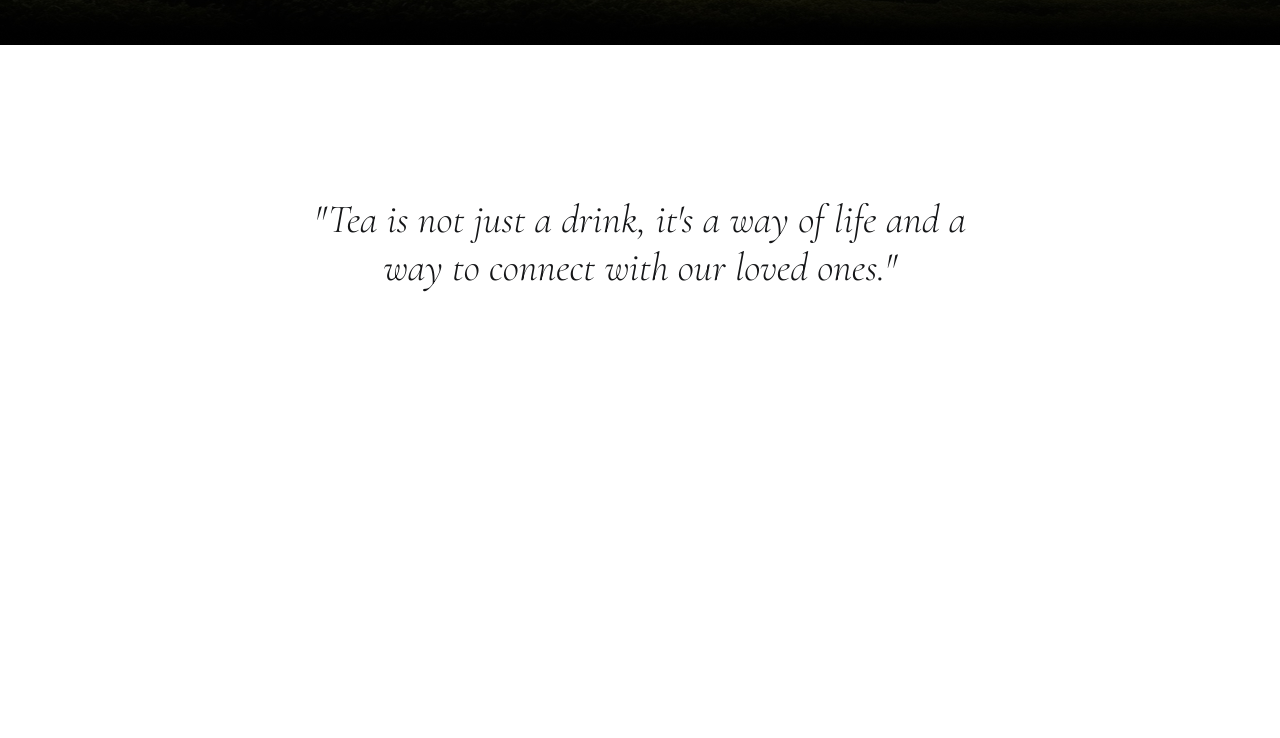
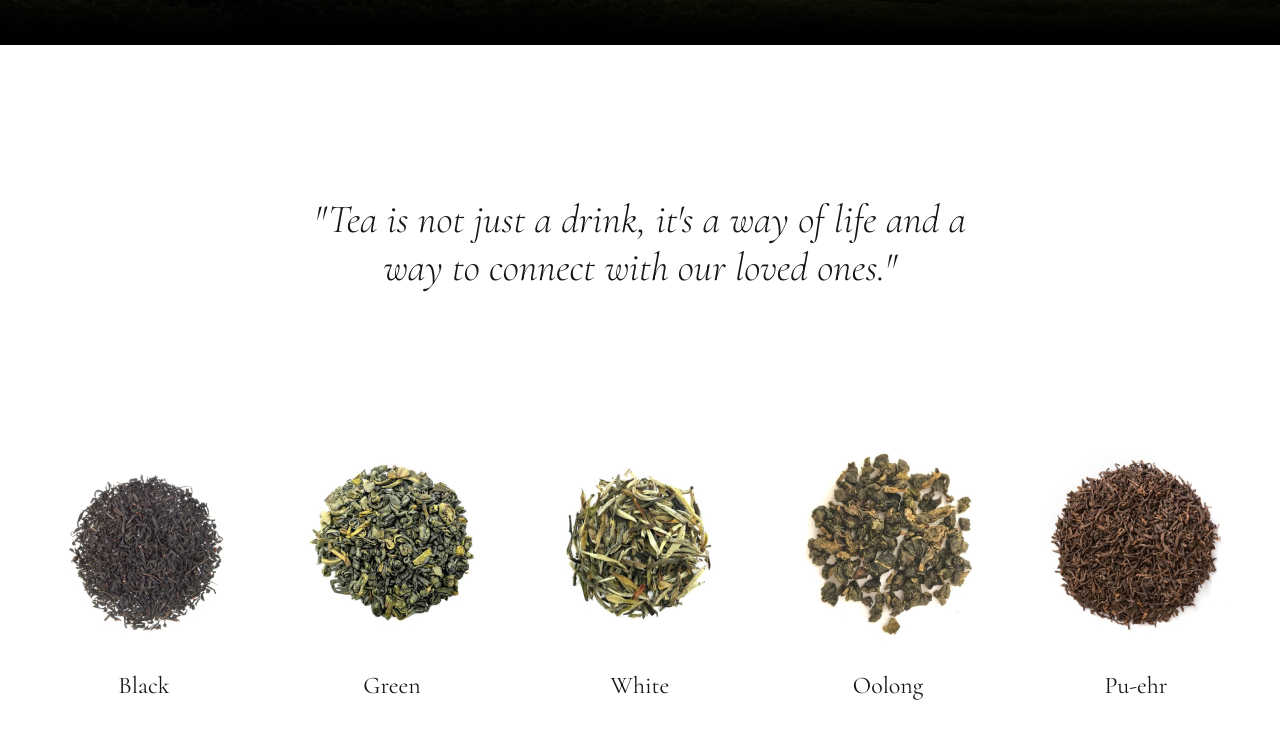
Before and after one commit to Margolen/tea, a plain HTML site: page index.html in a window 1280 px wide. Shown: the part 664-1402 px from the top of the page. Before the commit the page ends 1105 px from the top, so only its background shows below. Drawn offline with Linux system fonts and the light colour scheme; a script that the page names is missing.

Commit message:
Create section with tea

```diff
--- a/css/style.css
+++ b/css/style.css
@@ -149,6 +149,29 @@ body {
   line-height: normal;
   max-width: 704px;
   margin: 150px auto;
+}
+
+.assortment {
+  margin-bottom: 150px;
+}
+
+.assortment__list {
+  text-align: center;
+  display: flex;
+  gap: 0 40px;
+  flex-wrap: wrap;
+}
+
+.assortment__img {
+  width: 208px;
+  height: 208px;
+}
+
+.assortment__name {
+  padding-top: 10px;
+  font-family: "Cormorant", serif;
+  font-size: 24px;
+  font-weight: 400;
 }
 
 @media (max-width: 1000px) {
--- a/index.html
+++ b/index.html
@@ -130,6 +130,34 @@
           our loved ones."
         </p>
       </blockquote>
+
+      <section class="assortment">
+        <div class="container">
+          <ul class="assortment__list">
+            <li class="assortment__item">
+              <img src="images/black.jpg" alt="" class="assortment__img">
+              <p class="assortment__name">Black</p>
+            </li>
+            <li class="assortment__item">
+              <img src="images/green.jpg" alt="" class="assortment__img">
+              <p class="assortment__name">Green</p>
+            </li>
+            <li class="assortment__item">
+              <img src="images/white.jpg" alt="" class="assortment__img">
+              <p class="assortment__name">White</p>
+            </li>
+            <li class="assortment__item">
+              <img src="images/oolong.jpg" alt="" class="assortment__img">
+              <p class="assortment__name">Oolong</p>
+            </li>
+            <li class="assortment__item">
+              <img src="images/po-erh.jpg" alt="" class="assortment__img">
+              <p class="assortment__name">Pu-ehr</p>
+            </li>
+
+          </ul>
+        </div>
+      </section>
     </main>
     <script src="scripts/main.js"></script>
   </body>
```
Also changed, not shown: images/black.jpg (added), images/green.jpg (added), images/oolong.jpg (added), images/po-erh.jpg (added), images/white.jpg (added).
